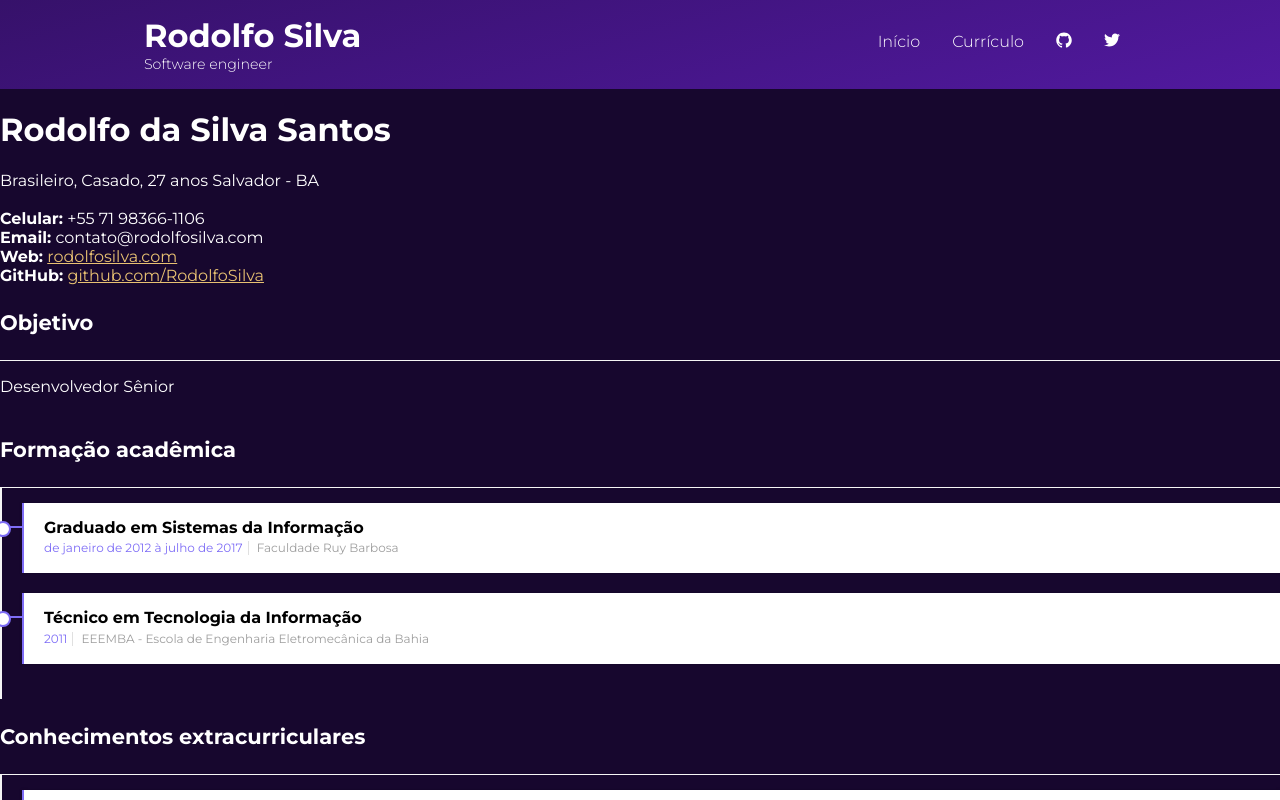
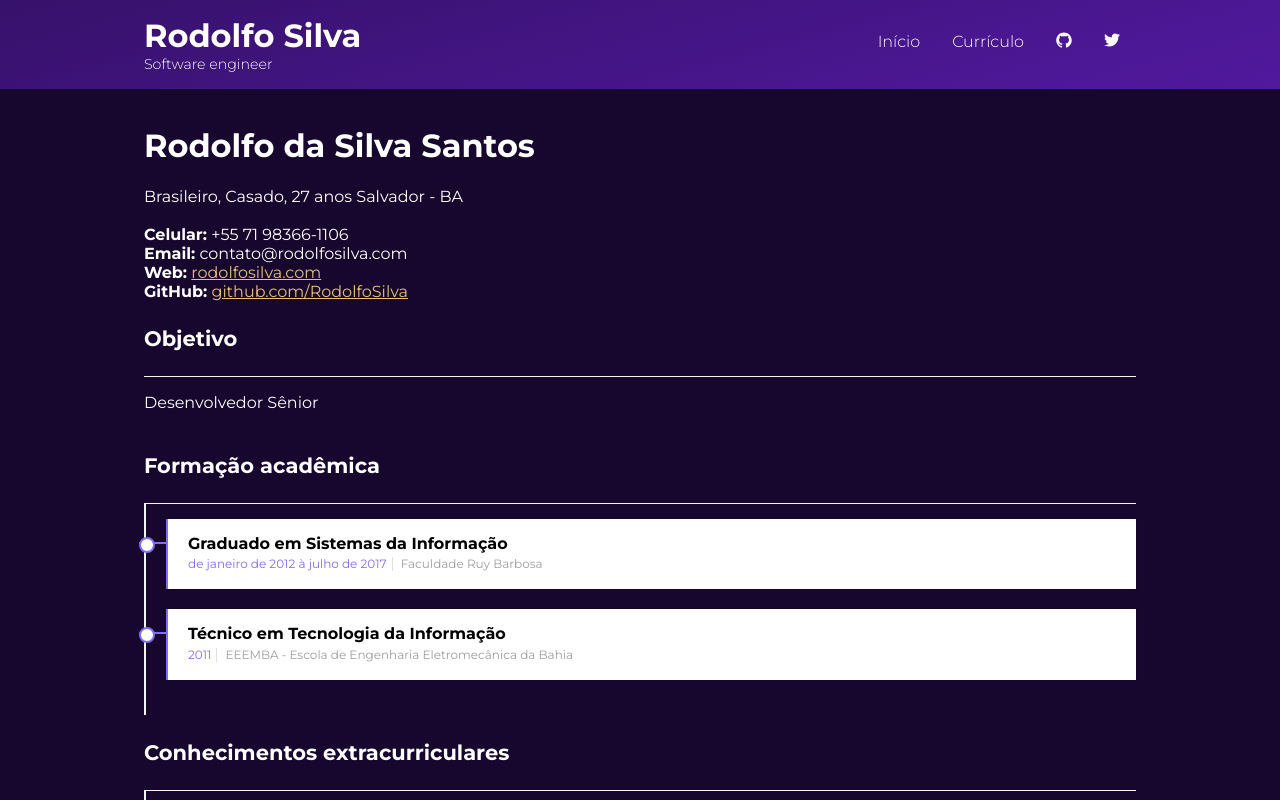
Before and after one commit to RodolfoSilva/rodolfosilva.github.io, a Next.js app: page /curriculo in a window 1280 px wide. Shown: the top 800 px of the page. Built offline with nearby package versions, Linux system fonts and the light colour scheme.

Commit message:
feat: set max size to main

```diff
--- a/src/components/Layout.tsx
+++ b/src/components/Layout.tsx
@@ -1,5 +1,12 @@
 import React, { ReactNode } from 'react';
+import styled from 'styled-components';
 import Header from './Header';
+
+const MainContainer = styled.main`
+  max-width: 1024px;
+  margin: 0 auto;
+  padding: 16px;
+`;
 
 interface LayoutProps {
   children?: ReactNode;
@@ -13,7 +20,7 @@ export default function Layout(props: LayoutProps) {
     <>
       <Header />
 
-      <main role="main">{children}</main>
+      <MainContainer role="main">{children}</MainContainer>
 
       <footer role="contentinfo">
         {`© ${currentYear}, Built with `}
```
